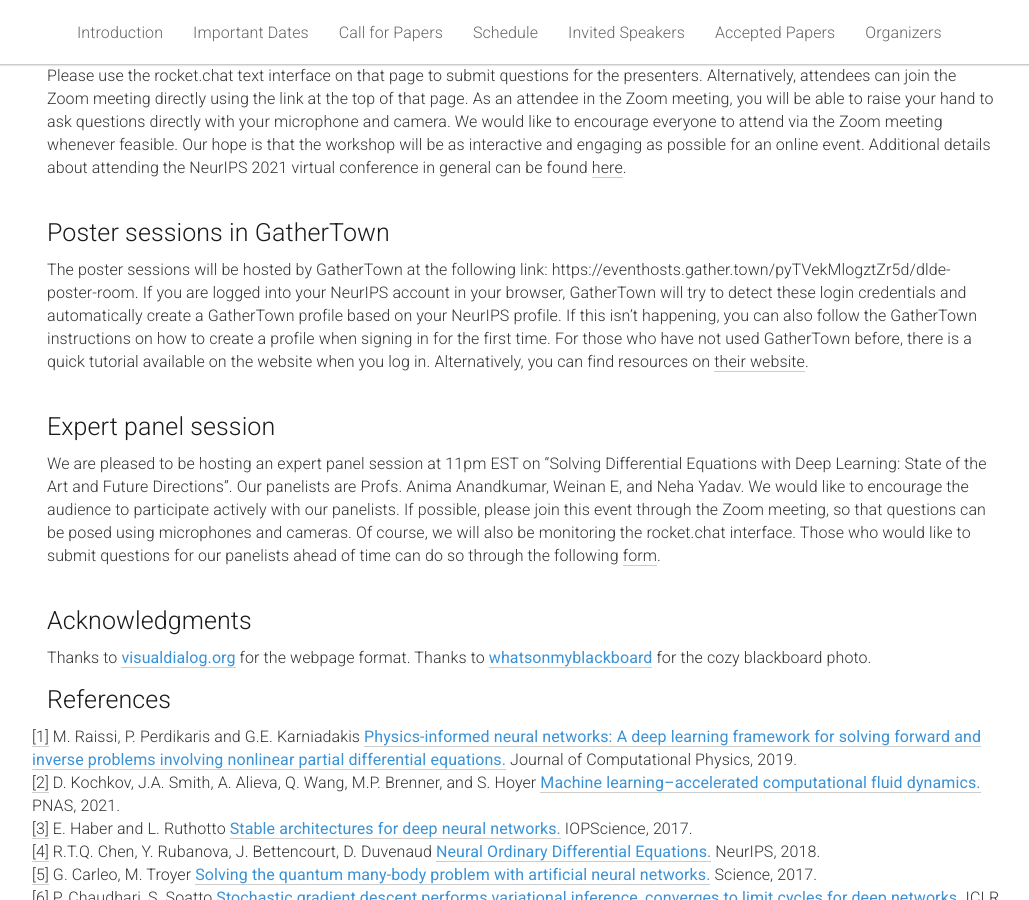
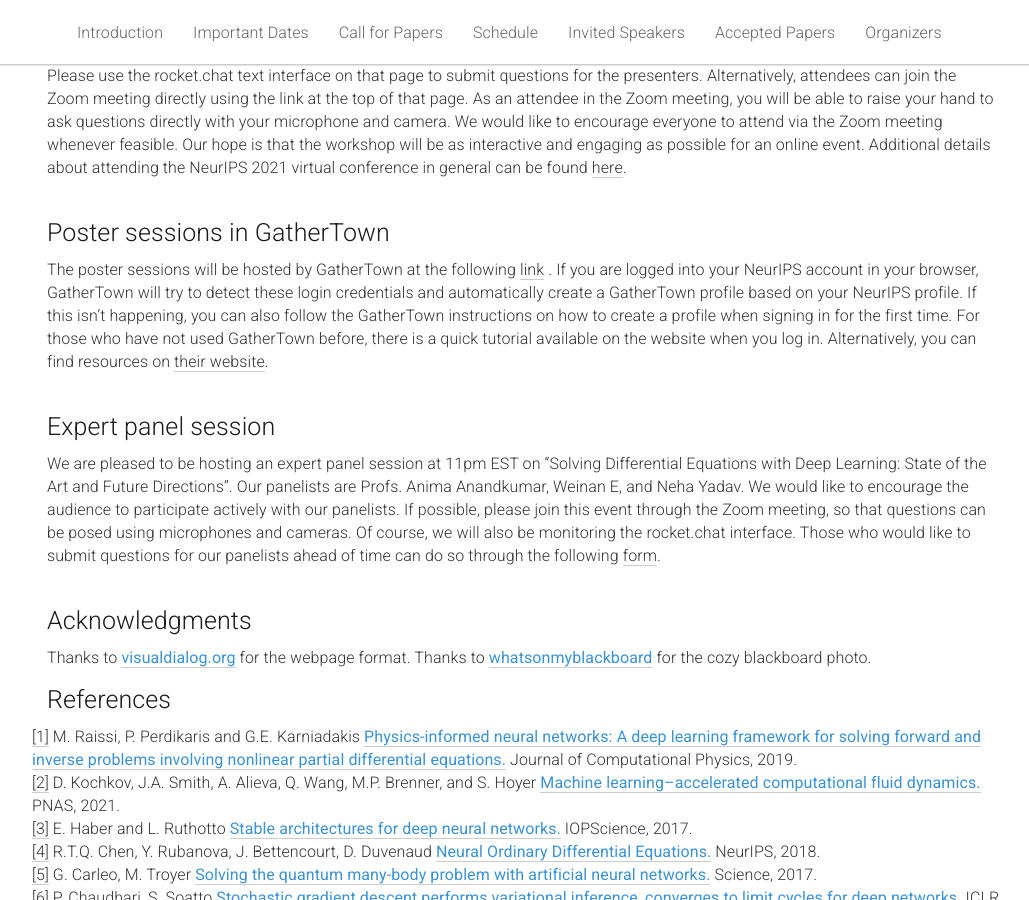
Before and after one commit to dl-de/dl-de.github.io, a Jekyll site: the page built from _pages/home.md, in a window 1280 px wide and 900 px high, scrolled down 4060 px. Shown: the whole window, without its empty margins (118-1147 px from the left). Built offline with Jekyll 4.4.1, drawn with Linux system fonts in a browser that asks for light colours; part of the change alters nothing that is shown.

Commit message:
minor changes

```diff
--- a/_pages/home.md
+++ b/_pages/home.md
@@ -435,8 +435,9 @@ Additional details about attending the NeurIPS 2021 virtual conference in genera
 </div>
 
 
-The poster sessions will be hosted by GatherTown at the following link:
-https://eventhosts.gather.town/pyTVekMlogztZr5d/dlde-poster-room.
+The poster sessions will be hosted by GatherTown at the following
+<a href="https://eventhosts.gather.town/pyTVekMlogztZr5d/dlde-poster-room">link</a>
+.
 If you are logged into your NeurIPS account in your browser, GatherTown will try to detect these login credentials and automatically create a GatherTown profile based on your NeurIPS profile. If this isn’t happening, you can also follow the GatherTown instructions on how to create a profile when signing in for the first time.
 For those who have not used GatherTown before, there is a quick tutorial available on the website when you log in. Alternatively, you can find resources on
  <a href="https://support.gather.town/help/gather-basics">their website</a>.
```
